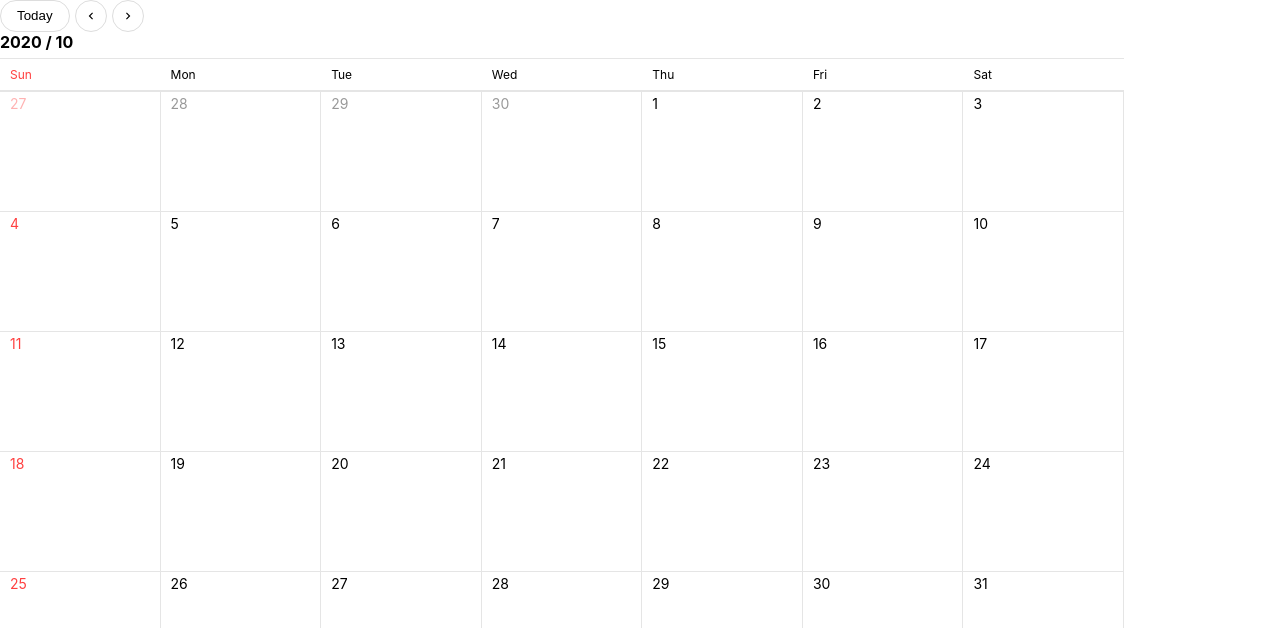
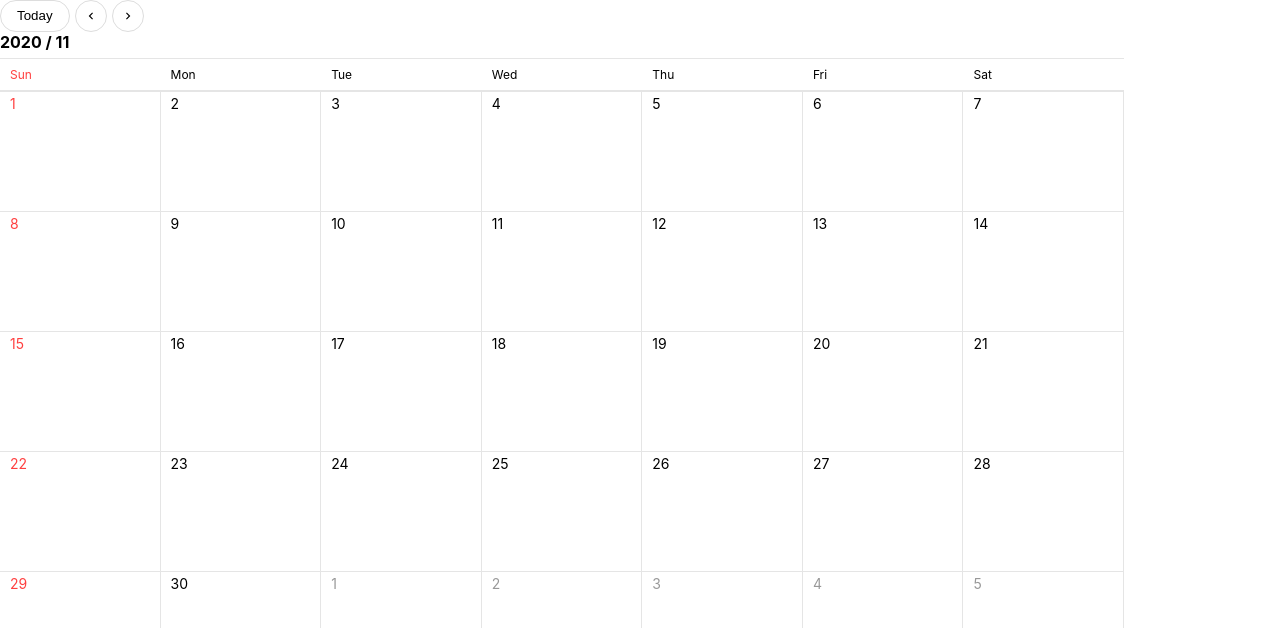
Before and after one commit to TEMP-FE/nui.calendar, a React (Create React App) app: page / in a window 1280 px wide. Shown: the top 628 px of the page. Built offline with nearby package versions, Linux system fonts and the light colour scheme; the HTML template or start-up script is replaced by a standard one.

Commit message:
일정 추가 안되는 이슈 수정

```diff
--- a/src/components/MonthlyCalendar/Monthly.js
+++ b/src/components/MonthlyCalendar/Monthly.js
@@ -16,7 +16,7 @@ const Monthly = ({}) => {
 
 	const getThisMonth = () => {
 		setData({
-			month: getDateInfo().month,
+			month: getDateInfo().month + 1,
 			year: getDateInfo().year,
 		})
 	}
--- a/src/components/MonthlyCalendar/MonthlyCalendar.js
+++ b/src/components/MonthlyCalendar/MonthlyCalendar.js
@@ -43,7 +43,18 @@ const CalendarHeader = () => {
 }
 
 // 달력 셀
-const CalendarCell = ({ dateTime, isHoliday, isDimmed, scheduleList, changeSchedule, getDragType, setDragDateStart, setDragDateEnter, resetDragDate, setDragDateDrop }) => {
+const CalendarCell = ({
+	dateTime,
+	isHoliday,
+	isDimmed,
+	scheduleList,
+	changeSchedule,
+	getDragType,
+	setDragDateStart,
+	setDragDateEnter,
+	resetDragDate,
+	setDragDateDrop,
+}) => {
 	const [moreList, setMoreList] = useState()
 	const { calendarStore } = useCalendarContext()
 	const [isEditorShown, setIsEditorShown] = useState(false)
@@ -80,12 +91,20 @@ const CalendarCell = ({ dateTime, isHoliday, isDimmed, scheduleList, changeSched
 	}, [scheduleList])
 
 	const scheduleEnterStyle = {
-		backgroundColor: 'grey'
+		backgroundColor: 'grey',
 	}
 
 	return (
 		<div className={cx('calendar_cell')} onClick={onCellClick}>
-			<DragDate setDragDateStart={setDragDateStart} setDragDateEnter={setDragDateEnter} resetDragDate={resetDragDate} setDragDateDrop={setDragDateDrop} setDragScheduleDrop={changeSchedule} scheduleEnterStyle={scheduleEnterStyle} type={type}>
+			<DragDate
+				setDragDateStart={setDragDateStart}
+				setDragDateEnter={setDragDateEnter}
+				resetDragDate={resetDragDate}
+				setDragDateDrop={setDragDateDrop}
+				setDragScheduleDrop={changeSchedule}
+				scheduleEnterStyle={scheduleEnterStyle}
+				type={type}
+			>
 				<div className={cx('cell_header')}>
 					<span className={cx('date', { '-holiday': isHoliday, is_dimmed: isDimmed })}>{date}</span>
 					{moreList && moreList.length > 0 && (
@@ -94,7 +113,9 @@ const CalendarCell = ({ dateTime, isHoliday, isDimmed, scheduleList, changeSched
 						</button>
 					)}
 					{calendarList && calendarList.map((item) => <CalendarItem key={item.calendarId} {...item} />)}
-					{isEditorShown && <CalendarItemPopupEditor handleClose={handleEditorClose} dateInfo={dateInfo} />}
+					{isEditorShown && (
+						<CalendarItemPopupEditor handleClose={handleEditorClose} startAt={startAt} endAt={endAt} />
+					)}
 				</div>
 			</DragDate>
 		</div>
@@ -112,31 +133,32 @@ const MonthlyCalendar = ({ year = getDateInfo().year, month = getDateInfo().mont
 	const { calendarStore } = useCalendarContext()
 
 	useEffect(() => {
+		console.log(calendarStore.scheduleList)
 		setScheduleList(calendarStore.scheduleList)
 	}, [calendarStore.scheduleList])
-
-
 
 	const currentMonthInfo = getMonthInfo({ year, month })
 	const weekCount = calcWeekCount({ year, month })
 
 	const changeSchedule = (startAt) => {
-		if (dragSchedule < 0) return;
-		const diffDays = dateDiffInDays(scheduleList[dragSchedule].startAt, scheduleList[dragSchedule].endAt);
+		if (dragSchedule < 0) return
+		const diffDays = dateDiffInDays(scheduleList[dragSchedule].startAt, scheduleList[dragSchedule].endAt)
 		const endAt = new Date(startAt)
 		endAt.setDate(startAt.getDate() + diffDays)
 		scheduleList[dragSchedule] = { ...scheduleList[dragSchedule], startAt: startAt, endAt: endAt }
-		setScheduleList([...scheduleList.slice(0, dragSchedule), { ...scheduleList[dragSchedule] }, ...scheduleList.slice(dragSchedule + 1)])
+		setScheduleList([
+			...scheduleList.slice(0, dragSchedule),
+			{ ...scheduleList[dragSchedule] },
+			...scheduleList.slice(dragSchedule + 1),
+		])
 	}
 
 	const getDragType = () => {
 		if (dragSchedule >= 0) {
 			return dragType.SCHEDULE
-		}
-		else if (dragDate.firstDate || dragDate.secondDate) {
+		} else if (dragDate.firstDate || dragDate.secondDate) {
 			return dragType.DATE
-		}
-		else {
+		} else {
 			return undefined
 		}
 	}
@@ -164,7 +186,6 @@ const MonthlyCalendar = ({ year = getDateInfo().year, month = getDateInfo().mont
 	}
 
 	const makeNewSchedule = (newDateInfoList) => {
-
 		let newScheduleStart = undefined
 		let newScheduleEnd = undefined
 		let tempScheduleRenderList = []
@@ -172,8 +193,7 @@ const MonthlyCalendar = ({ year = getDateInfo().year, month = getDateInfo().mont
 			if (dragDate.firstDate < dragDate.secondDate) {
 				newScheduleStart = dragDate.firstDate
 				newScheduleEnd = dragDate.secondDate
-			}
-			else {
+			} else {
 				newScheduleStart = dragDate.secondDate
 				newScheduleEnd = dragDate.firstDate
 			}
@@ -181,14 +201,13 @@ const MonthlyCalendar = ({ year = getDateInfo().year, month = getDateInfo().mont
 
 		for (let week = 0; week < weekCount; week++) {
 			for (let day = 0; day < 7; day++) {
-
 				if (isSameDate(newDateInfoList[week][day].dateTime, newScheduleStart)) {
 					const time = newScheduleEnd - newScheduleStart
 					let period = Math.floor(time / 86400000 + 1)
 					while (period > 0) {
 						const top = `${(100 / weekCount) * week}%`
 						const left = `${14.29 * day}%`
-						let width;
+						let width
 						if (7 - day < period) {
 							width = `${14.29 * (7 - day)}%`
 							period = period - (7 - day)
@@ -207,7 +226,6 @@ const MonthlyCalendar = ({ year = getDateInfo().year, month = getDateInfo().mont
 		setNewScheduleRenderList(tempScheduleRenderList)
 	}
 
-
 	// 현재 선택된 '달'의 달력에 맞는 scheduleList 를 만드는 함수
 	const getNewScheduleList = (scheduleList, dateInfoList) =>
 		ascendingScheduleList(scheduleList).map((scheduleItem, scheduleIndex) => {
@@ -216,8 +234,8 @@ const MonthlyCalendar = ({ year = getDateInfo().year, month = getDateInfo().mont
 
 			for (let i = 0; i < weekCount; i++) {
 				for (let j = 0; j < 7; j++) {
-					let day = j;
-					let week = i;
+					let day = j
+					let week = i
 
 					if (isSameDate(dateInfoList[i][j].dateTime, scheduleItem.startAt)) {
 						// 일정을 넣을 수 있는 stack 값 찾기
@@ -301,13 +319,9 @@ const MonthlyCalendar = ({ year = getDateInfo().year, month = getDateInfo().mont
 							renderList,
 						}
 					}
-
-
 				}
 			}
-
 		})
-
 
 	// 먼저 시작하는 일정 순서로 정렬
 	const ascendingScheduleList = (scheduleList) =>
@@ -342,9 +356,15 @@ const MonthlyCalendar = ({ year = getDateInfo().year, month = getDateInfo().mont
 										scheduleList={dateInfoItem.scheduleList}
 										changeSchedule={() => changeSchedule(dateInfoItem.dateTime)}
 										getDragType={() => getDragType()}
-										setDragDateStart={() => setDragDate({ ...dragDate, firstDate: dateInfoItem.dateTime })}
-										setDragDateEnter={() => setDragDate({ ...dragDate, secondDate: dateInfoItem.dateTime })}
-										resetDragDate={() => setDragDate({ firstDate: undefined, secondDate: undefined })}
+										setDragDateStart={() =>
+											setDragDate({ ...dragDate, firstDate: dateInfoItem.dateTime })
+										}
+										setDragDateEnter={() =>
+											setDragDate({ ...dragDate, secondDate: dateInfoItem.dateTime })
+										}
+										resetDragDate={() =>
+											setDragDate({ firstDate: undefined, secondDate: undefined })
+										}
 										setDragDateDrop={() => console.log(dragDate)}
 									/>
 								)
@@ -365,17 +385,33 @@ const MonthlyCalendar = ({ year = getDateInfo().year, month = getDateInfo().mont
 							if (stack < 4) {
 								return (
 									<div className={cx('schedule_item')} style={{ top, left, width, opacity }}>
-										<CalendarItem {...scheduleItem} startAt={startAtString} endAt={endAtString}
+										<CalendarItem
+											{...scheduleItem}
+											startAt={startAtString}
+											endAt={endAtString}
 											setDragSchedule={() => setDragSchedule(scheduleIndex)}
-											resetDragSchedule={() => setDragSchedule(-1)} />
+											resetDragSchedule={() => setDragSchedule(-1)}
+										/>
 									</div>
 								)
 							}
 						})
 					})}
-					{newScheduleRenderList?.map(renderItem => {
+					{newScheduleRenderList?.map((renderItem) => {
 						const { top, left, width, height } = renderItem
-						return <div style={{ top, left, width, height, backgroundColor: 'rgba(255,0,0,0.1)', position: 'absolute', zIndex: '-1' }} />
+						return (
+							<div
+								style={{
+									top,
+									left,
+									width,
+									height,
+									backgroundColor: 'rgba(255,0,0,0.1)',
+									position: 'absolute',
+									zIndex: '-1',
+								}}
+							/>
+						)
 					})}
 				</div>
 			</div>
@@ -383,5 +419,4 @@ const MonthlyCalendar = ({ year = getDateInfo().year, month = getDateInfo().mont
 	)
 }
 
-
 export default MonthlyCalendar
```
